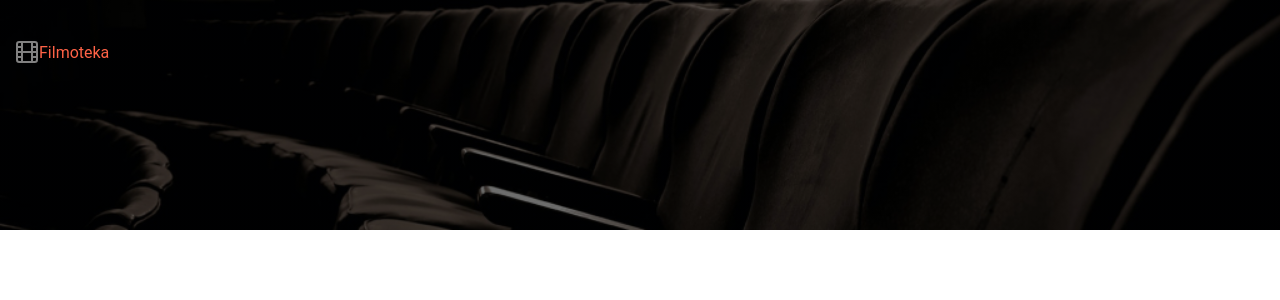
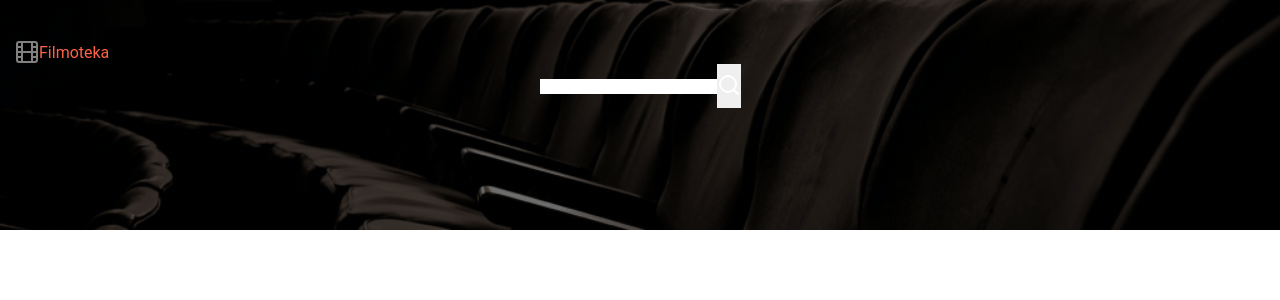
Before and after one commit to AntonTarasiuk/FIlmoteka, a React (Create React App) app: page / in a window 1280 px wide. Shown: the top 300 px of the page. Built offline with nearby package versions, Linux system fonts and the light colour scheme.

Commit message:
Added search form

```diff
--- a/src/components/Header/Header.jsx
+++ b/src/components/Header/Header.jsx
@@ -3,6 +3,7 @@ import React, {useLayoutEffect, useState} from "react";
 import { HeaderMain } from "./Header.styled";
 import { Logo } from "components/Logo/Logo";
 import { Navigation } from "components/Navigation/Navigation";
+import { MovieSearch } from "components/SearchForm/SearchForm";
 
 // import { ContactEl, ContactNumber, DeleteButton } from "./Contact.styled";
 
@@ -12,14 +13,16 @@ export const Header = () => {
 
     console.log(ratio)
     console.log(width)
+
     useLayoutEffect(() => {
         setWidth(window.innerWidth);
-        setRatio(window.devicePixelRatio)
+        setRatio(window.devicePixelRatio);
     }, []);
 
     return <HeaderMain windowWidth={width} ratio={ratio}>
-        <Logo size={24}  windowWidth={width}></Logo>
+        <Logo size={24} windowWidth={width}></Logo>
         <Navigation></Navigation>
+        <MovieSearch size={24}></MovieSearch>
     </HeaderMain>
 }
 
--- a/src/components/Header/Header.styled.jsx
+++ b/src/components/Header/Header.styled.jsx
@@ -15,17 +15,30 @@ export const HeaderMain = styled.header`
     background-position: center;
 
     background-image: linear-gradient(to right, rgba(0, 0, 0, 0.56), rgba(0, 0, 0, 0.56)),
-        url(${props => {
-            if (props.width < 768) {
-                return (props.ratio > 1 ? headerHomeMobile2x : headerHomeMobile)
-            } else if (props.width >= 768 & props.width < 1024) {
-                return props.ratio > 1 ? headerHomeTablet2x : headerHomeTablet
-            } else {
-                return props.ratio > 1 ? headerHomeDesktop2x : headerHomeDesktop
-            }
-        }});
-  }
+        url(${props => props.ratio > 1 ? headerHomeMobile2x : headerHomeMobile});
+
+
+    @media screen and (min-width: 768px){
+        background-image: linear-gradient(to right, rgba(0, 0, 0, 0.56), rgba(0, 0, 0, 0.56)),
+        url(${props => props.ratio > 1 ? headerHomeTablet2x : headerHomeTablet})
+    }
+
+    @media screen and (min-width: 1024px) {
+        background-image: linear-gradient(to right, rgba(0, 0, 0, 0.56), rgba(0, 0, 0, 0.56)),
+        url(${props => props.ratio > 1 ? headerHomeDesktop2x : headerHomeDesktop})
+    }
 `
+    // background-image: linear-gradient(to right, rgba(0, 0, 0, 0.56), rgba(0, 0, 0, 0.56)),
+    //     url(${({windowWidth, ratio}) => {
+    //         if (windowWidth < 768) {
+    //             return (ratio > 1 ? headerHomeMobile2x : headerHomeMobile)
+    //         } else if (windowWidth >= 768 & windowWidth < 1024) {
+    //             return ratio > 1 ? headerHomeTablet2x : headerHomeTablet
+    //         } else {
+    //             return ratio > 1 ? headerHomeDesktop2x : headerHomeDesktop
+    //         }
+    //     }});
+
     // display: flex;
     // flex-direction: column;
     // align-items: center;
--- a/src/components/Logo/Logo.jsx
+++ b/src/components/Logo/Logo.jsx
@@ -15,4 +15,5 @@ export const Logo = ({ size,  windowWidth }) => {
 
 Logo.propTypes = {
     size: PropTypes.number.isRequired,
+    windowWidth: PropTypes.number.isRequired,
 }
--- a/src/components/SearchForm/SearchForm.jsx
+++ b/src/components/SearchForm/SearchForm.jsx
@@ -0,0 +1,41 @@
+import PropTypes from 'prop-types';
+import { SearchForm, SearchField, SearchFormButton } from './SearchForm.styled';
+import sprite from "../../images/sprite.svg"
+import { useState } from 'react';
+
+export const MovieSearch = ({ size }) => {
+    const [searchValue, setSearchValue] = useState('');
+
+    const handleChacge = e => {
+        const { value } = e.currentTarget;
+console.log(value)
+        setSearchValue(value)
+    }
+
+    const handlerSubmit = e => {
+        e.preventDefault();
+
+        this.props.onSubmit(searchValue);
+    }
+
+    return (
+        <SearchForm onSubmit={handlerSubmit}>
+            <SearchField type="text" name='searchValue' value={searchValue} onChange={ handleChacge } />
+            <SearchFormButton>
+                <svg width={size} height={size}>
+                    <use xlinkHref={`${sprite}#icon-search`} />
+                </svg>
+            </SearchFormButton>
+        </SearchForm>
+        // <LogoLink href="./index.html">
+        //     <svg width={size} height={size}>
+        //         <use xlinkHref={`${sprite}#icon-logo`} />
+        //     </svg>
+        //     {windowWidth > 767 && <p>Filmoteka</p>}
+        // </LogoLink>
+    )
+}
+
+MovieSearch.propTypes = {
+    size: PropTypes.number.isRequired,
+}
--- a/src/components/SearchForm/SearchForm.styled.jsx
+++ b/src/components/SearchForm/SearchForm.styled.jsx
@@ -0,0 +1,15 @@
+import styled from "@emotion/styled";
+
+export const SearchForm = styled.form`
+    display: flex;
+    justify-content: center;
+    align-items: center;
+`
+
+export const SearchField = styled.input`
+
+`
+
+export const SearchFormButton = styled.button`
+
+`
```
Also changed, not shown: src/components/Navigation/Navigation.jsx (line endings or trailing spaces).
